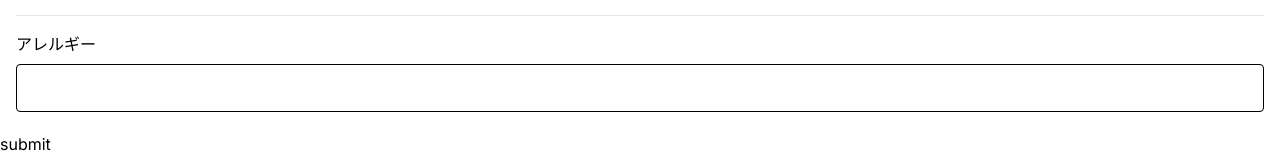
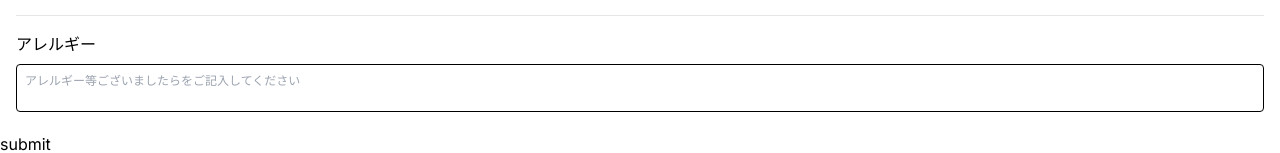
Before and after one commit to JangYoonsung/wedding_card, a Next.js app: page / in a window 1280 px wide. Shown: the part 705-858 px from the top of the page. Built offline with nearby package versions, Linux system fonts and the light colour scheme.

Commit message:
feat: placeholder

```diff
--- a/src/container/CardForm.tsx
+++ b/src/container/CardForm.tsx
@@ -162,7 +162,13 @@ const CardForm = () => {
 
       <fieldset className="p-4">
         <Label text="アレルギー" />
-        <TextArea name="memo" classes="w-full" errors={errors} register={register} />
+        <TextArea
+          name="memo"
+          classes="w-full"
+          placeholder="アレルギー等ございましたらをご記入してください"
+          errors={errors}
+          register={register}
+        />
       </fieldset>
 
       <button type="submit">submit</button>
```
